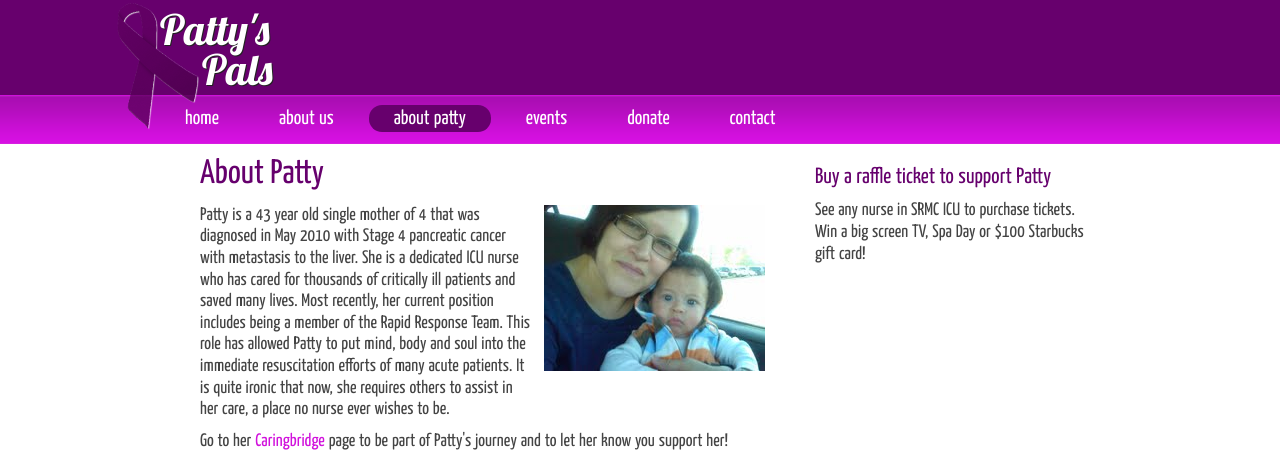
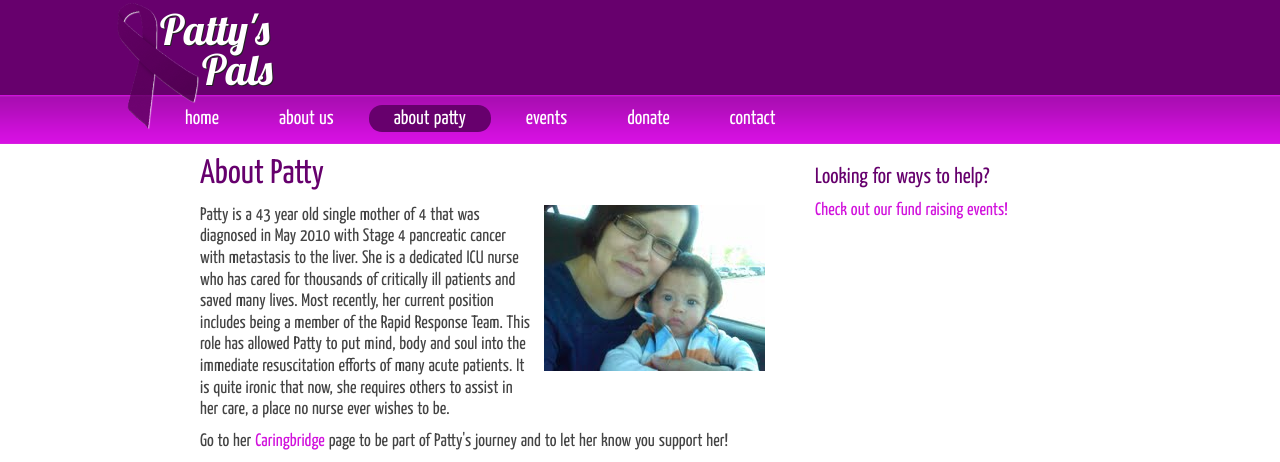
Before and after one commit to jdeerhake/pattyspals.com, a PHP site: page /aboutpatty.php in a window 1280 px wide. Shown: the top 462 px of the page. Run offline with PHP 8.4, Linux system fonts and the light colour scheme; some libraries are stand-ins or nearby versions.

Commit message:
Add fund raising link

```diff
--- a/aboutpatty.php
+++ b/aboutpatty.php
@@ -7,8 +7,8 @@
 		<p>Go to her <a href="http://www.caringbridge.org/visit/pattyrojas">Caringbridge</a> page to be part of Patty's journey and to let her know you support her!</p>
 	</div><!-- leftCol -->
 	<div class="rightCol">
-		<h4>Buy a raffle ticket to support Patty</h4>
-		<p>See any nurse in SRMC ICU to purchase tickets. Win a big screen TV, Spa Day or $100 Starbucks gift card!</p>
+		<h4>Looking for ways to help?</h4>
+		<p><a href="events.php">Check out our fund raising events!</a></p>
 	</div><!-- rightCol -->
 	<div class="clearFloat"></div>
 </div><!-- eventsSummary -->
```
Also changed, not shown: 1 other file.
